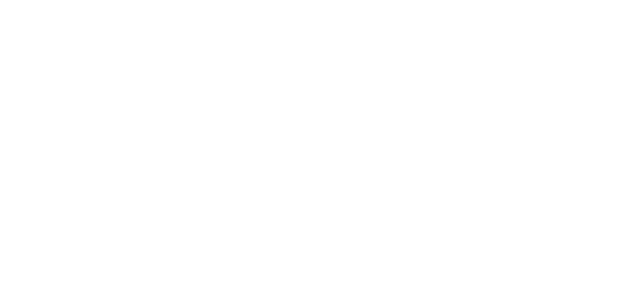
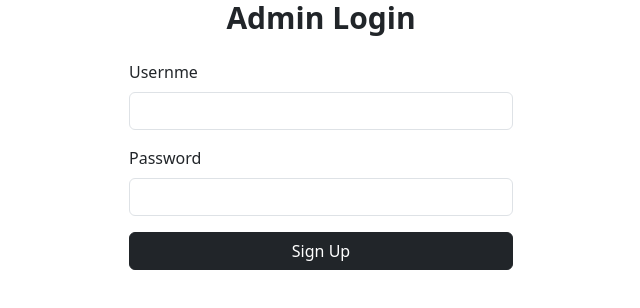
Before and after one commit to evbroom/cs467-ai-coder, a React (Create React App) app in the folder paws_together_frontend/: page /admin/login in a window 1280 px wide. Before the commit this address had no page. Shown: the top 308 px of the page, without its empty margins (319-959 px from the left). Built offline with nearby package versions, Linux system fonts and the light colour scheme.

Commit message:
set up redirection for user/admin login

```diff
--- a/paws_together_frontend/src/components/forms/LoginForm.jsx
+++ b/paws_together_frontend/src/components/forms/LoginForm.jsx
@@ -1,7 +1,6 @@
 import { useForm } from 'react-hook-form';
 import Button from 'react-bootstrap/Button';
 import Form from 'react-bootstrap/Form';
-import { useNavigate } from 'react-router-dom';
 
 /**
  * v0 by Vercel.
@@ -11,21 +10,21 @@ import { useNavigate } from 'react-router-dom';
 
 const url = 'dummy-url';
 
-const LoginForm = () => {
+const LoginForm = ({ isAdmin, onSubmit }) => {
   const {
     register,
     handleSubmit,
     formState: { errors },
   } = useForm();
-  const navigate = useNavigate();
-  const onSubmit = (data) => {
-    console.log(data);
-    navigate('/'); // Redirect to home page after successful login
-  };
+
   return (
     <div className="mx-auto max-w-sm space-y-6">
       <div className="space-y-2 text-center">
-        <h1 className="text-3xl font-bold">Login</h1>
+        {isAdmin ? (
+          <h1 className="text-3xl font-bold">Admin Login</h1>
+        ) : (
+          <h1 className="text-3xl font-bold">Login</h1>
+        )}
       </div>
       <Form onSubmit={handleSubmit(onSubmit)}>
         <div className="space-y-4">
--- a/paws_together_frontend/src/components/forms/SignupForm.jsx
+++ b/paws_together_frontend/src/components/forms/SignupForm.jsx
@@ -12,7 +12,7 @@ import { useNavigate } from 'react-router-dom';
 // TODO: set up .env file
 const url = 'dummy-url';
 
-export default function Component() {
+const SignupForm = () => {
   const {
     register,
     handleSubmit,
@@ -84,4 +84,6 @@ export default function Component() {
       </Form>
     </div>
   );
-}
+};
+
+export default SignupForm;
--- a/paws_together_frontend/src/pages/admin/AdminLoginPage.js
+++ b/paws_together_frontend/src/pages/admin/AdminLoginPage.js
@@ -1,4 +1,17 @@
+import LoginForm from '../../components/forms/LoginForm';
+import { useNavigate } from 'react-router-dom';
+
 const AdminLoginPage = () => {
-  return 'Admin Login Page';
+  const navigate = useNavigate();
+  const adminOnSubmit = (data) => {
+    console.log(data);
+    // upon successful login, redirect to admin dashboard
+    navigate('/admin/dashboard');
+  };
+  return (
+    <div>
+      <LoginForm onSubmit={adminOnSubmit} isAdmin={true} />
+    </div>
+  );
 };
 export default AdminLoginPage;
--- a/paws_together_frontend/src/pages/admin/AdminPage.js
+++ b/paws_together_frontend/src/pages/admin/AdminPage.js
@@ -1,4 +1,4 @@
 const AdminPage = () => {
-  return 'Admin Login';
+  return 'Admin Dashboard';
 };
 export default AdminPage;
--- a/paws_together_frontend/src/pages/public/UserLoginPage.js
+++ b/paws_together_frontend/src/pages/public/UserLoginPage.js
@@ -1,9 +1,16 @@
 import LoginForm from '../../components/forms/LoginForm';
+import { useNavigate } from 'react-router-dom';
 
 const UserLoginPage = () => {
+  const navigate = useNavigate();
+
+  const userOnSubmit = (data) => {
+    console.log(data);
+    navigate('/'); // Redirect to home page after successful login
+  };
   return (
     <div>
-      <LoginForm />
+      <LoginForm onSubmit={userOnSubmit} isAdmin={false} />
     </div>
   );
 };
```
Also changed, not shown: paws_together_frontend/src/routes.js (+5 -5 lines).
